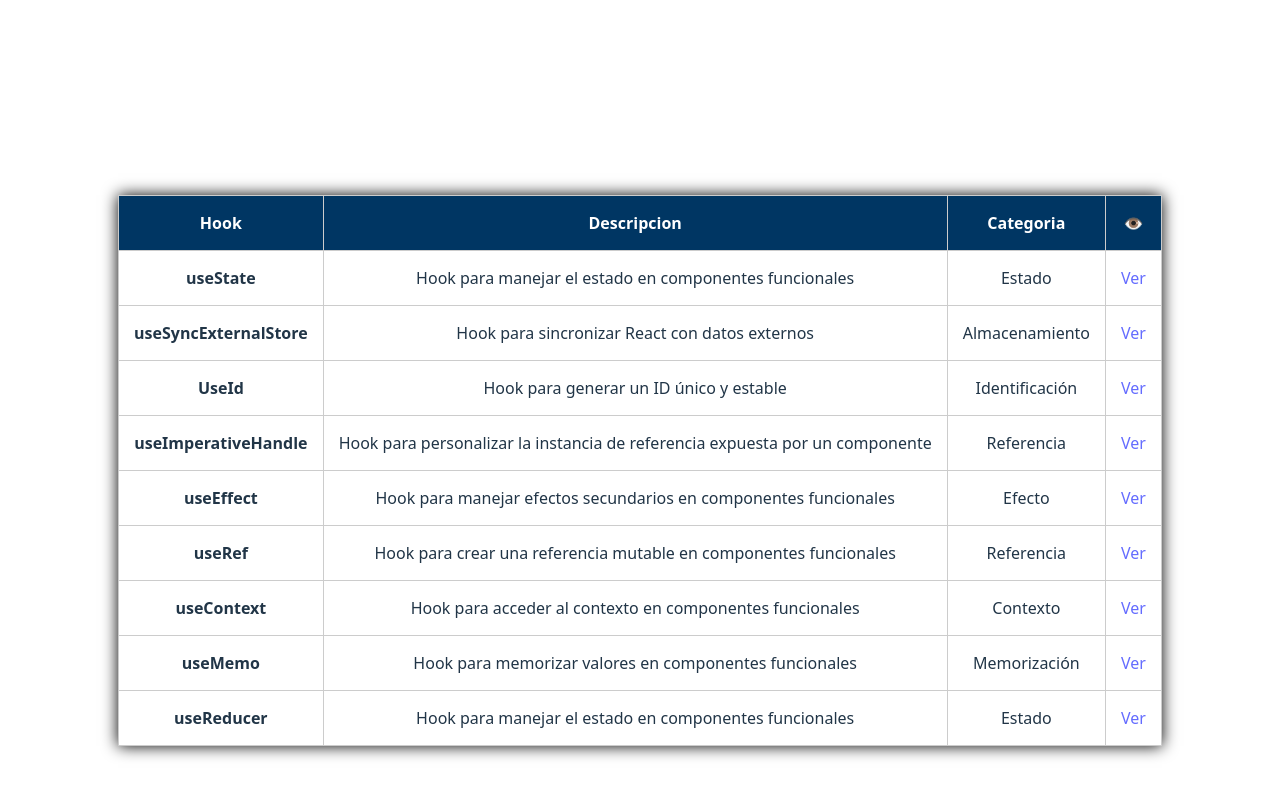
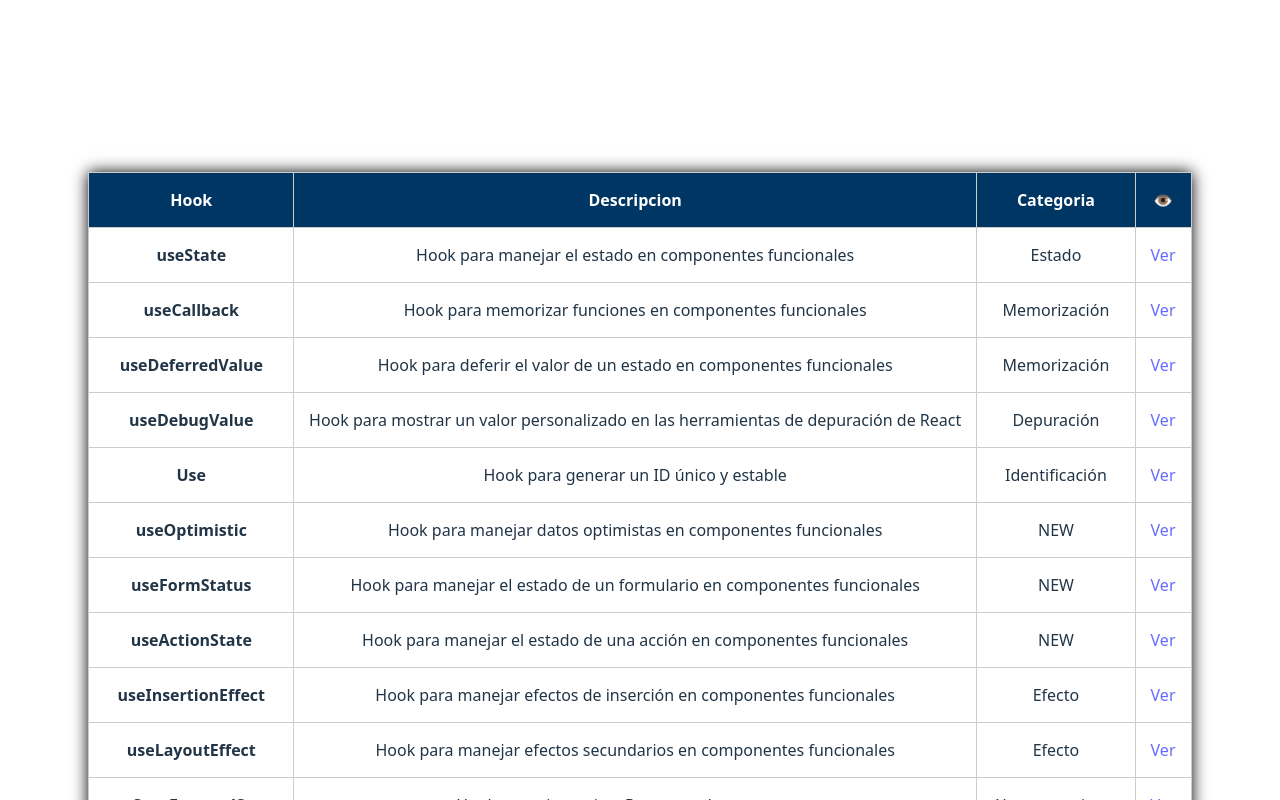
Before and after one commit to leogeney/ActividadSOA, a React (Vite) app in the folder actividadSOA/: page / in a window 1280 px wide. Shown: the top 800 px of the page. Built offline with nearby package versions, Linux system fonts and the light colour scheme.

Commit message:
my part reayd

```diff
--- a/actividadSOA/src/App.css
+++ b/actividadSOA/src/App.css
@@ -126,3 +126,13 @@ th{
   color: yellow;
   font-size: 25px;
 }
+
+#loading{
+  color: #5792ff;
+  font-size: 20px;
+}
+
+#success{
+  color: #2ed573;
+  font-size: 23px;
+}
--- a/actividadSOA/src/App.jsx
+++ b/actividadSOA/src/App.jsx
@@ -12,6 +12,8 @@ import UseReducerExample from "./playground/UseReducerExample";
 import UseImperativeHandleExample from "./playground/UseImperativeHandleExample";
 import UseSyncExternalStore from "./playground/UseSyncExternalStoreExample";
 import UseIdExample from "./playground/UseIdExample";
+import UseLayoutEffect from "./playground/UseLayoutEffectExample";
+import UseInsertionEffect from "./playground/UseInsertionEffectExample";
 
 function App() {
   return (
@@ -28,6 +30,8 @@ function App() {
         <Route path="/useImperativeHandle" element={<UseImperativeHandleExample />} />
         <Route path="/useSyncExternalStore" element={<UseSyncExternalStore />} />
         <Route path="/useId" element={<UseIdExample />} />
+        <Route path="/useLayoutEffect" element={<UseLayoutEffect />} />
+        <Route path="/useInsertionEffect" element={<UseInsertionEffect />} />
 
       </Routes>
     </BrowserRouter>
--- a/actividadSOA/src/playground/HomeHooks.jsx
+++ b/actividadSOA/src/playground/HomeHooks.jsx
@@ -19,6 +19,84 @@ function HomeHooks() {
             <td>Hook para manejar el estado en componentes funcionales</td>
             <td>Estado</td>
             <td><a href="/useState">Ver</a></td>
+        </tr>
+
+
+
+
+        <tr>
+            <td className='name'>useCallback</td>
+            <td>Hook para memorizar funciones en componentes funcionales</td>
+            <td>Memorización</td>
+            <td><a href="/useCallback">Ver</a></td>
+        </tr>
+
+
+        <tr>
+            <td className='name'>useDeferredValue</td>
+            <td>Hook para deferir el valor de un estado en componentes funcionales</td>
+            <td>Memorización</td>
+            <td><a href="/useDeferredValue">Ver</a></td>
+        </tr>
+
+
+
+        <tr>
+            <td className='name'>useDebugValue</td>
+            <td>Hook para mostrar un valor personalizado en las herramientas de depuración de React</td>
+            <td>Depuración</td>
+            <td><a href="/useDebugValue">Ver</a></td>
+        </tr>
+
+        <tr>
+            <td className='name'>Use</td>
+            <td>Hook para generar un ID único y estable</td>
+            <td>Identificación</td>
+            <td><a href="/use">Ver</a></td>
+        </tr>
+
+        <tr>
+            <td className='name'>useOptimistic</td>
+            <td>Hook para manejar datos optimistas en componentes funcionales</td>
+            <td>NEW </td>
+            <td><a href="/useOptimistic">Ver</a></td>
+        </tr>
+
+        <tr>
+            <td className='name'>useFormStatus</td>
+            <td>Hook para manejar el estado de un formulario en componentes funcionales</td>
+            <td>NEW</td>
+            <td><a href="/useFormStatus">Ver</a></td>
+        </tr>
+
+        <tr>
+            <td className='name'>useActionState</td>
+            <td>Hook para manejar el estado de una acción en componentes funcionales</td>
+            <td>NEW</td>
+            <td><a href="/useActionState">Ver</a></td>
+        </tr>
+
+
+
+
+
+
+
+
+
+
+        <tr>
+            <td className='name'>useInsertionEffect</td>
+            <td>Hook para manejar efectos de inserción en componentes funcionales</td>
+            <td>Efecto</td>
+            <td><a href="/useInsertionEffect">Ver</a></td>
+        </tr>
+
+        <tr>
+            <td className='name'>useLayoutEffect</td>
+            <td>Hook para manejar efectos secundarios en componentes funcionales</td>
+            <td>Efecto</td>
+            <td><a href="/useLayoutEffect">Ver</a></td>
         </tr>
 
         <tr>
--- a/actividadSOA/src/playground/UseContextExample.jsx
+++ b/actividadSOA/src/playground/UseContextExample.jsx
@@ -1,7 +1,40 @@
+import { createContext, useContext } from "react";
+
+
+const UsuarioContext = createContext();
+
 function UseContextExample() {
+  const nombreUsuario = "Leonardo";
+
   return (
-    <div>
-      <h1>Ejemplo de useContext</h1>
+
+    <UsuarioContext.Provider value={nombreUsuario}>
+      <h1>useContext</h1>
+      <ComponenteHijo />
+
+      <br />
+      <a href="/">Volver al Home</a>
+    </UsuarioContext.Provider>
+  );
+}
+
+
+function ComponenteHijo() {
+  return (
+    <div style={{ border: "1px solid #ccc", padding: "10px" }}>
+      <p>Soy el componente hijo</p>
+      <ComponenteNieto />
+    </div>
+  );
+}
+
+
+function ComponenteNieto() {
+  const usuario = useContext(UsuarioContext);
+
+  return (
+    <div style={{ background: "blue", padding: "10px" }}>
+      <p>Soy el nieto y sé que el usuario es: <strong>{usuario}</strong></p>
     </div>
   );
 }
--- /dev/null
+++ b/actividadSOA/src/playground/UseInsertionEffectExample.jsx
@@ -0,0 +1,42 @@
+import { useInsertionEffect } from "react";
+
+function UseInsertionEffectExample() {
+
+  useInsertionEffect(() => {
+
+    const styleTag = document.createElement("style");
+    styleTag.innerHTML = `
+      .caja-dinamica {
+        color: #333;
+        background-color: #f0f0f0;
+        padding: 20px;
+        border: 2px solid #333;
+        border-radius: 8px;
+        text-align: center;
+      }
+    `;
+
+
+    document.head.appendChild(styleTag);
+
+
+    return () => {
+      document.head.removeChild(styleTag);
+    };
+  }, []);
+
+  return (
+    <div>
+      <h1>useInsertionEffect</h1>
+
+      <div className="caja-dinamica">
+        Esta caja usa estilos insertados dinámicamente.
+      </div>
+
+      <br />
+      <a href="/">Volver al Home</a>
+    </div>
+  );
+}
+
+export default UseInsertionEffectExample;
--- /dev/null
+++ b/actividadSOA/src/playground/UseLayoutEffectExample.jsx
@@ -0,0 +1,33 @@
+import { useState, useEffect } from "react";
+
+function UseLayoutEffectExample() {
+  const [cargando, setCargando] = useState(true);
+
+  useEffect(() => {
+
+    const timer = setTimeout(() => {
+      setCargando(false);
+    }, 2000);
+
+    return () => clearTimeout(timer);
+  }, []);
+
+  return (
+    <div>
+      <h1>UseLayoutEffect</h1>
+
+      {
+
+      cargando ? (
+        <p id="loading">Cargando datos...</p>
+      ) : (
+        <p id="success">Datos cargados con éxito</p>
+      )}
+
+      <br />
+      <a href="/">Volver al Home</a>
+    </div>
+  );
+}
+
+export default UseLayoutEffectExample;
--- a/actividadSOA/src/playground/UseReducerExample.jsx
+++ b/actividadSOA/src/playground/UseReducerExample.jsx
@@ -1,7 +1,36 @@
+import { useReducer } from "react";
+
+// 1. La lógica: Si está en true, pasa a false. Si está en false, pasa a true.
+function modoReducer(state, action) {
+  if (action.type === "TOGGLE") {
+    return !state;
+  }
+  return state;
+}
+
 function UseReducerExample() {
+
+  const [esOscuro, dispatch] = useReducer(modoReducer, false);
+
+  const estilo = {
+    backgroundColor: esOscuro ? "#333" : "#fff",
+    color: esOscuro ? "#fff" : "#000",
+    padding: "20px",
+    height: "100vh"
+  };
+
   return (
-    <div>
-      <h1>Ejemplo de useReducer</h1>
+    <div style={estilo}>
+      <h1>useReducer Simple</h1>
+      <p>El modo oscuro está: <strong>{esOscuro ? "Activado" : "Desactivado"}</strong></p>
+
+
+      <button onClick={() => dispatch({ type: "TOGGLE" })}>
+        Cambiar Modo
+      </button>
+
+      <br /><br />
+      <a href="/" style={{ color: esOscuro ? "lightblue" : "blue" }}>Volver al Home</a>
     </div>
   );
 }
```
